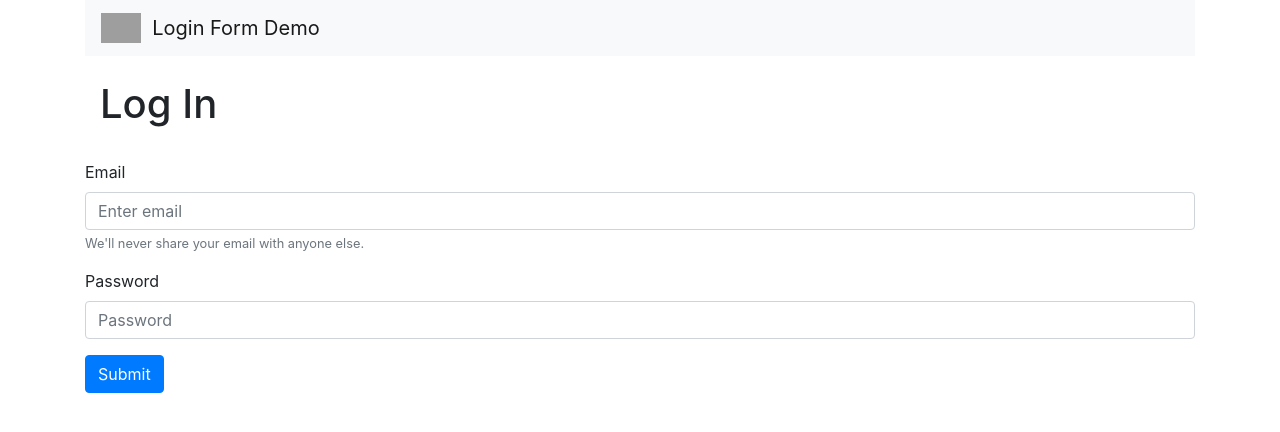
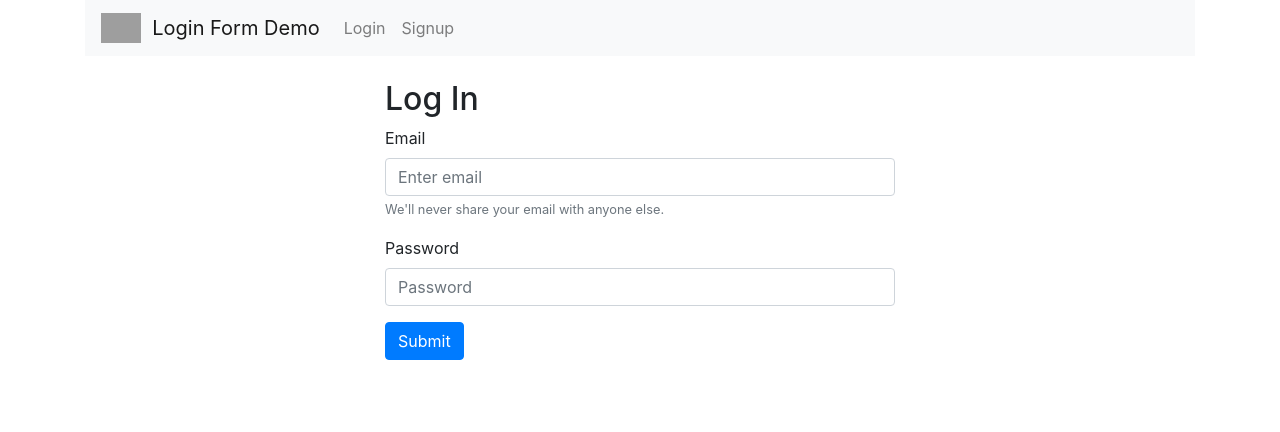
Before and after one commit to tdd-workshops/tdd-lab-login-form-python-flask, a Flask app: page /users in a window 1280 px wide. Shown: the top 432 px of the page. Run offline with Flask 2, Linux system fonts and the light colour scheme; grey boxes are pictures that could not be loaded.

Commit message:
Updating base and login html

```diff
--- a/templates/base.html
+++ b/templates/base.html
@@ -9,12 +9,30 @@
 
 <body>
 <div class="container">
-    <nav class="navbar navbar-light bg-light"><a class="navbar-brand" href="#">
+    <nav class="navbar navbar-expand-lg navbar-light bg-light">
+        <a class="navbar-brand" href="/">
         <img class="d-inline-block align-top" src="https://www.stack.gov.sg/sites/default/files/stack-logo_2.png" height="30" alt="" loading="lazy">&nbsp; Login Form Demo</a>
+
+        <button class="navbar-toggler" type="button" data-toggle="collapse" data-target="#navbarSupportedContent" aria-controls="navbarSupportedContent" aria-expanded="false" aria-label="Toggle navigation">
+            <span class="navbar-toggler-icon"></span>
+        </button>
+
+        <div class="collapse navbar-collapse" id="navbarSupportedContent">
+            <ul class="navbar-nav mr-auto">
+                <li class="nav-item">
+                    <a class="nav-link" href="/login">Login</a>
+                </li>
+                <li class="nav-item">
+                    <a class="nav-link" href="/signup">Signup</a>
+                </li>
+            </ul>
+        </div>
     </nav>
     <div class="container mt-4">
-        <h1>{% block header %}{% endblock %}</h1></div><br>
-        <div>{% block content %}{% endblock %}</div>
+        <div class="col-sm-12 col-md-6 offset-md-3">
+            {% block header %}{% endblock %}
+            {% block content %}{% endblock %}
+        </div>
     </div>
 </div>
 <script src="https://code.jquery.com/jquery-3.5.1.slim.min.js" integrity="sha384-DfXdz2htPH0lsSSs5nCTpuj/zy4C+OGpamoFVy38MVBnE+IbbVYUew+OrCXaRkfj" crossorigin="anonymous"></script>
--- a/templates/login.html
+++ b/templates/login.html
@@ -1,7 +1,7 @@
 {% extends 'base.html' %}
 
 {% block header %}
-    <h1>{% block title %}Log In{% endblock %}</h1>
+    <h2>{% block title %}Log In{% endblock %}</h2>
 {% endblock %}
 
 {% block content %}
```
